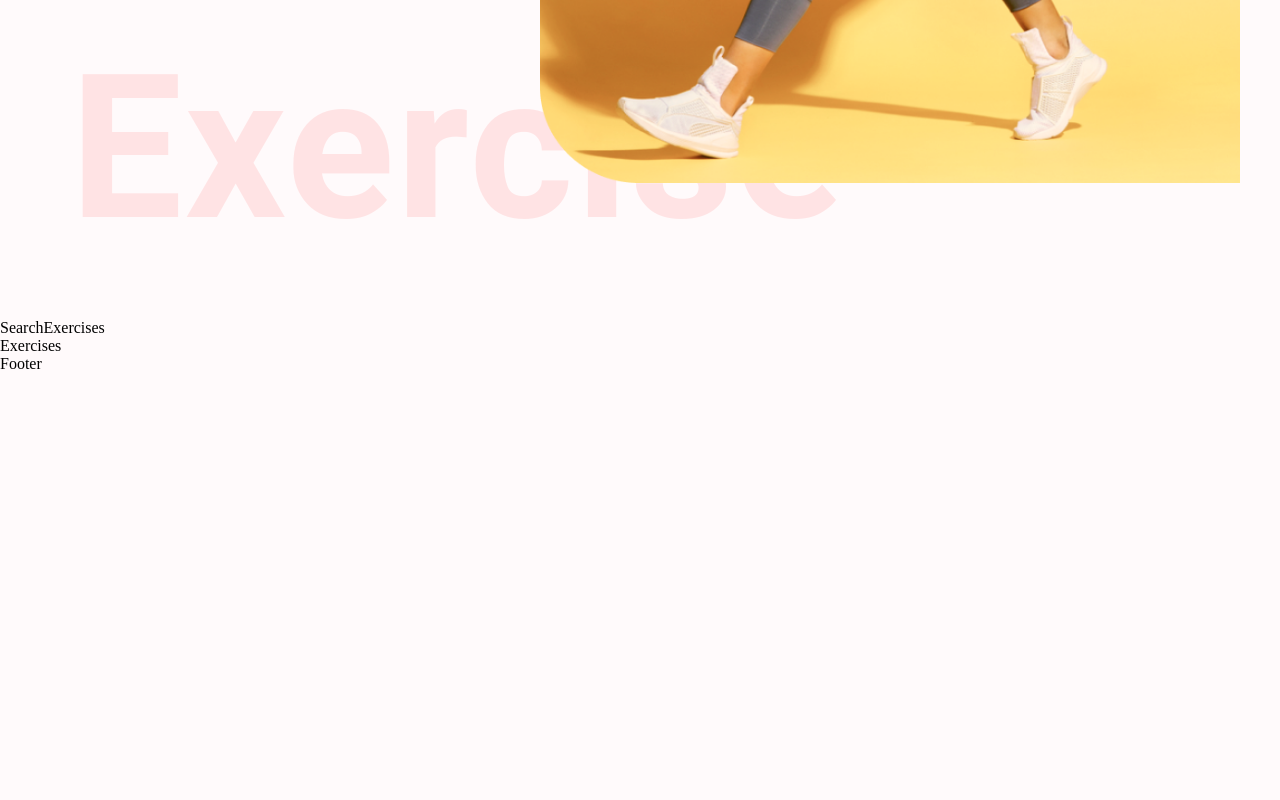
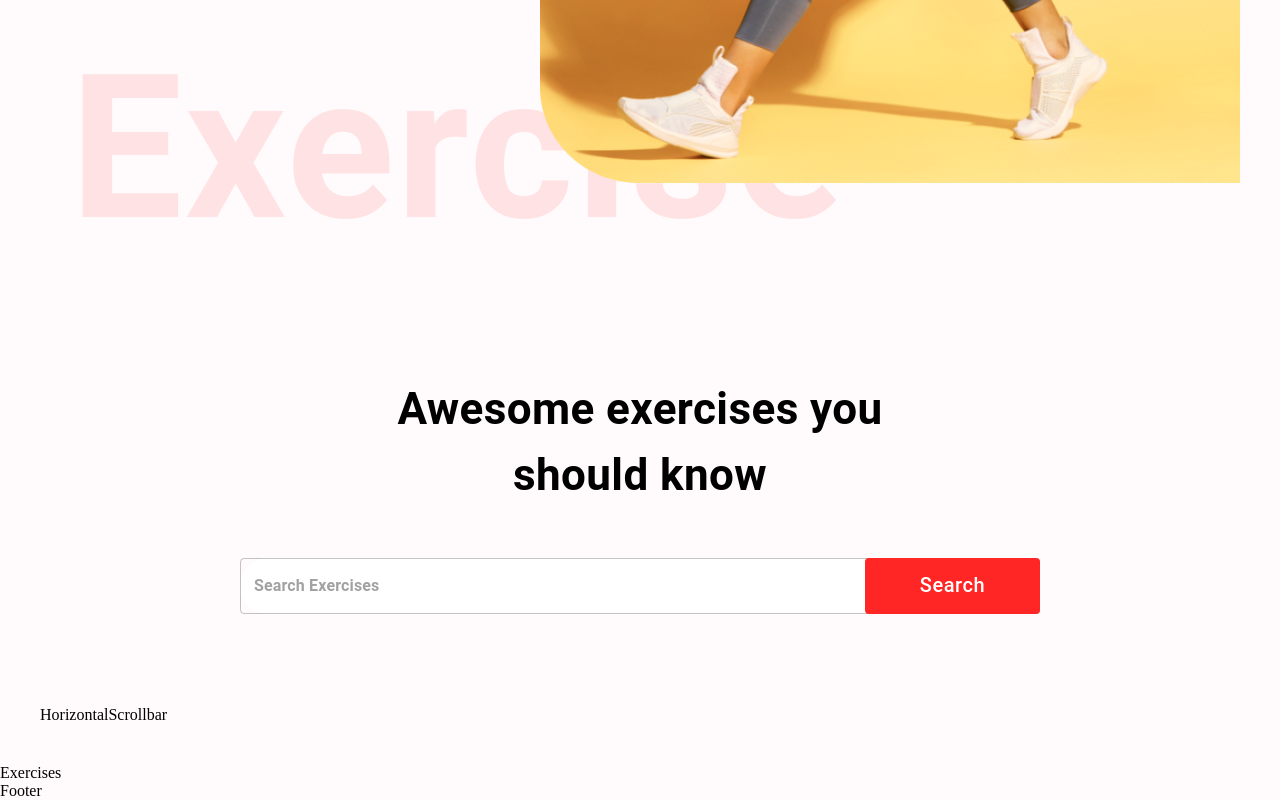
Before and after one commit to MZHussain0/goldgymapp, a React (Create React App) app: page / in a window 1280 px wide. Shown: the part 683-1483 px from the top of the page. Before the commit the page ends 1056 px from the top, so only its background shows below. Built offline with nearby package versions, Linux system fonts and the light colour scheme; no server answers.

Commit message:
implemented logic for fetching data from api

```diff
--- /dev/null
+++ b/src/components/HorizontalScrollbar.jsx
@@ -0,0 +1,7 @@
+import React from "react";
+
+const HorizontalScrollbar = () => {
+  return <div>HorizontalScrollbar</div>;
+};
+
+export default HorizontalScrollbar;
--- a/src/components/SearchExercises.jsx
+++ b/src/components/SearchExercises.jsx
@@ -1,7 +1,94 @@
-import React from "react";
+import React, { useEffect, useState } from "react";
+import { Box, Stack, Button, TextField, Typography } from "@mui/material";
+import { exerciseOptions, fetchData } from "../utils/fetchData";
+import HorizontalScrollbar from "./HorizontalScrollbar";
 
 const SearchExercises = () => {
-  return <div>SearchExercises</div>;
+  const [search, setSearch] = useState("");
+  const [exercises, setExercises] = useState([]);
+
+  const [bodyParts, setBodyParts] = useState([]);
+
+  useEffect(() => {
+    const fetchExercisesData = async () => {
+      const bodyPartsData = await fetchData(
+        "https://exercisedb.p.rapidapi.com/exercises/bodyPartList",
+        exerciseOptions
+      );
+
+      setBodyParts(["all", ...bodyPartsData]);
+    };
+    fetchExercisesData();
+  }, []);
+
+  const handleSearch = async () => {
+    if (search) {
+      const exercisesData = await fetchData(
+        "https://exercisedb.p.rapidapi.com/exercises",
+        exerciseOptions
+      );
+
+      const searchedExecises = exercisesData.filter(
+        (exercise) =>
+          exercise.name.toLowerCase().includes(search) ||
+          exercise.target.toLowerCase().includes(search) ||
+          exercise.equipment.toLowerCase().includes(search) ||
+          exercise.bodyPart.toLowerCase().includes(search)
+      );
+
+      setSearch("");
+      setExercises(searchedExecises);
+    }
+  };
+  return (
+    <Stack alignItems="center" mt="37px" justifyContent="center" p="20px">
+      <Typography
+        fontWeight={700}
+        mb="50px"
+        textAlign="center"
+        sx={{ fontSize: { lg: "44px", xs: "30px" } }}
+      >
+        Awesome exercises you <br /> should know
+      </Typography>
+
+      <Box position="relative" mb="72px">
+        <TextField
+          height="76px"
+          value={search}
+          onChange={(e) => setSearch(e.target.value.toLowerCase())}
+          placeholder="Search Exercises"
+          type="text"
+          sx={{
+            input: { fontWeight: "700", border: "none", borderRadius: "4px" },
+            width: { lg: "800px", xs: "350px" },
+            backgroundColor: "#fff",
+            borderRadius: "40px",
+          }}
+        />
+
+        <Button
+          className="search-btn"
+          onClick={handleSearch}
+          sx={{
+            bgcolor: "#FF2625",
+            color: "#fff",
+            textTransform: "none",
+            width: { lg: "175px", xs: "80px" },
+            fontSize: { lg: "20px", xs: "14px" },
+            height: "56px",
+            position: "absolute",
+            right: "0",
+          }}
+        >
+          Search
+        </Button>
+      </Box>
+
+      <Box sx={{ position: "relative", width: "100%", p: "20px" }}>
+        <HorizontalScrollbar data={bodyParts} />
+      </Box>
+    </Stack>
+  );
 };
 
 export default SearchExercises;
--- a/src/pages/Home.jsx
+++ b/src/pages/Home.jsx
@@ -1,4 +1,4 @@
-import React, { useState } from "react";
+import React from "react";
 import { Box } from "@mui/material";
 
 // components imports
--- /dev/null
+++ b/src/utils/fetchData.js
@@ -0,0 +1,14 @@
+export const exerciseOptions = {
+  method: "GET",
+  headers: {
+    "X-RapidAPI-Key": process.env.REACT_APP_RAPID_API_KEY,
+    "X-RapidAPI-Host": "exercisedb.p.rapidapi.com",
+  },
+};
+
+export const fetchData = async (url, options) => {
+  const response = fetch(url, options);
+  const data = (await response).json();
+
+  return data;
+};
```
Also changed, not shown: 1 other file (tests, documents, lock files or other folders).
